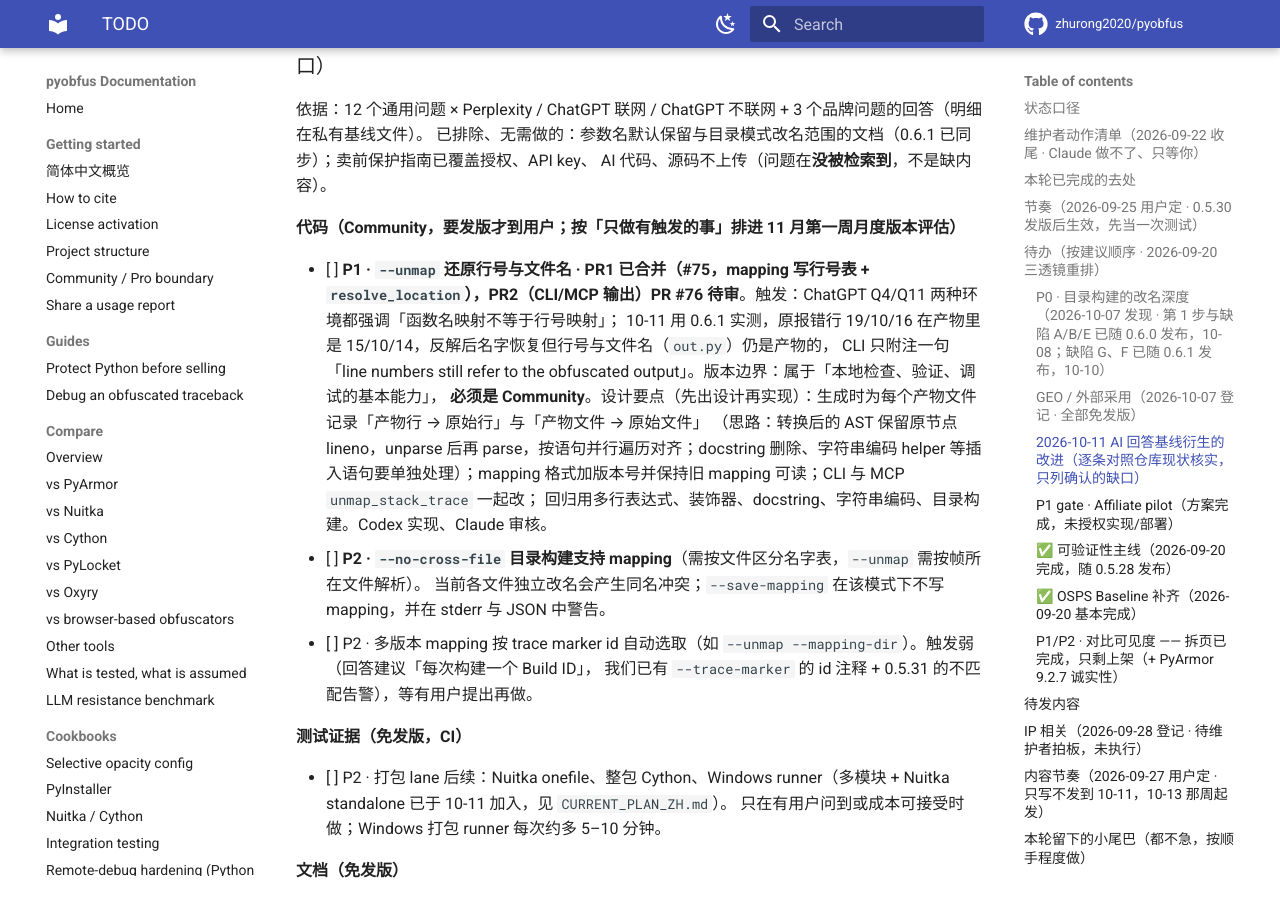
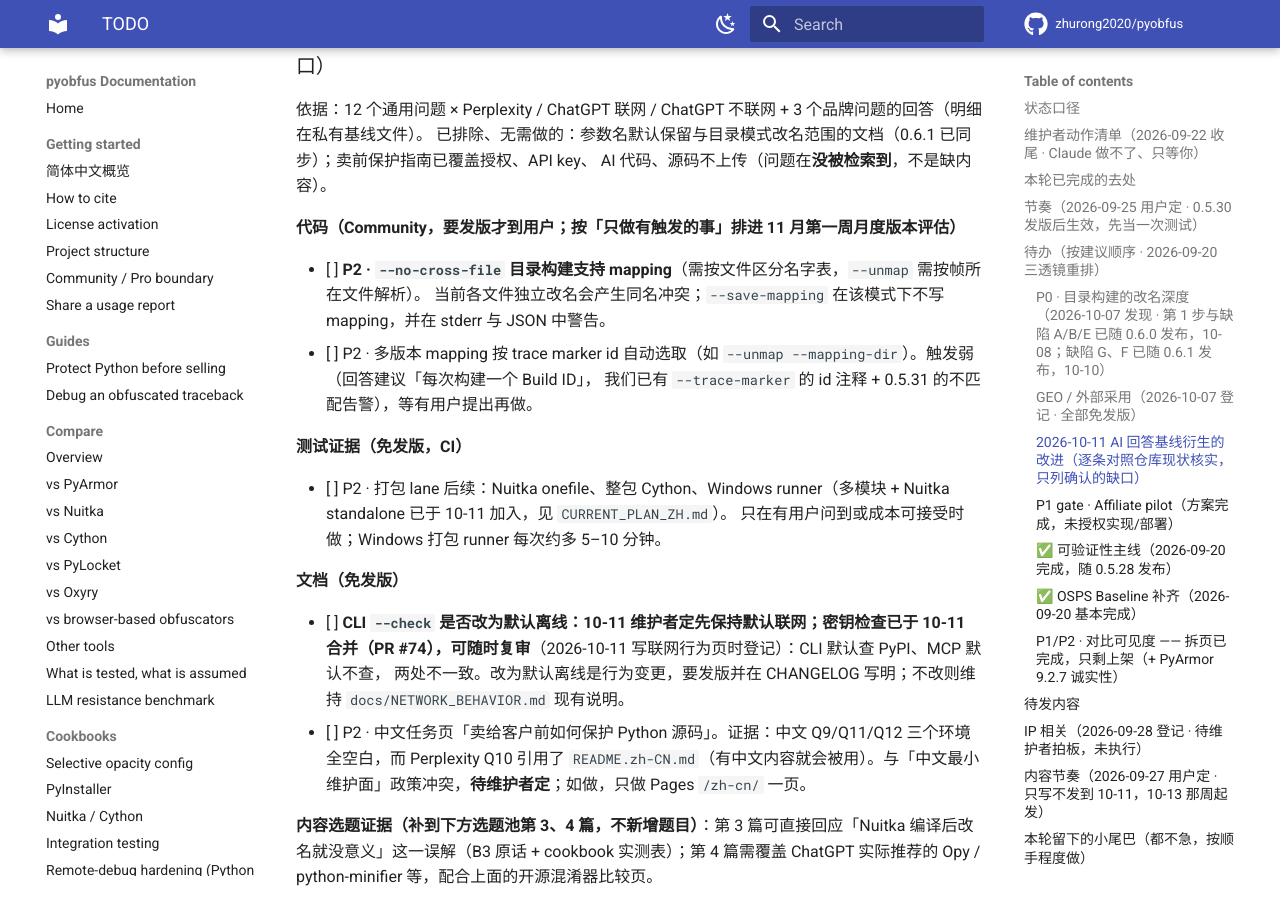
Before and after one commit to zhurong2020/pyobfus, an MkDocs documentation site: the page built from docs/TODO.md, in a window 1280 px wide and 900 px high, scrolled down 8397 px. Built offline with MkDocs 1.6.1 and Material for MkDocs 9.7.7, drawn with Linux system fonts in a browser that asks for light colours; comment, search, counter and statistics services are not loaded.

Commit message:
docs: record unmap line restoration (PR2) merge
Co-Authored-By: Claude Opus 5.5 <noreply@anthropic.com>

```diff
--- a/docs/TODO.md
+++ b/docs/TODO.md
@@ -234,13 +234,6 @@ AI 代码、源码不上传（问题在**没被检索到**，不是缺内容）
 
 **代码（Community，要发版才到用户；按「只做有触发的事」排进 11 月第一周月度版本评估）**
 
-- [ ] **P1 · `--unmap` 还原行号与文件名 · PR1 已合并（#75，mapping 写行号表 + `resolve_location`），PR2（CLI/MCP 输出）PR #76 待审**。触发：ChatGPT Q4/Q11 两种环境都强调「函数名映射不等于行号映射」；
-      10-11 用 0.6.1 实测，原报错行 19/10/16 在产物里是 15/10/14，反解后名字恢复但行号与文件名（`out.py`）仍是产物的，
-      CLI 只附注一句「line numbers still refer to the obfuscated output」。版本边界：属于「本地检查、验证、调试的基本能力」，
-      **必须是 Community**。设计要点（先出设计再实现）：生成时为每个产物文件记录「产物行 → 原始行」与「产物文件 → 原始文件」
-      （思路：转换后的 AST 保留原节点 lineno，unparse 后再 parse，按语句并行遍历对齐；docstring 删除、字符串编码 helper
-      等插入语句要单独处理）；mapping 格式加版本号并保持旧 mapping 可读；CLI 与 MCP `unmap_stack_trace` 一起改；
-      回归用多行表达式、装饰器、docstring、字符串编码、目录构建。Codex 实现、Claude 审核。
 - [ ] **P2 · `--no-cross-file` 目录构建支持 mapping**（需按文件区分名字表，`--unmap` 需按帧所在文件解析）。
       当前各文件独立改名会产生同名冲突；`--save-mapping` 在该模式下不写 mapping，并在 stderr 与 JSON 中警告。
 - [ ] P2 · 多版本 mapping 按 trace marker id 自动选取（如 `--unmap --mapping-dir`）。触发弱（回答建议「每次构建一个 Build ID」，
```
Also changed, not shown: docs/CURRENT_PLAN_ZH.md (+6 -0 lines).
